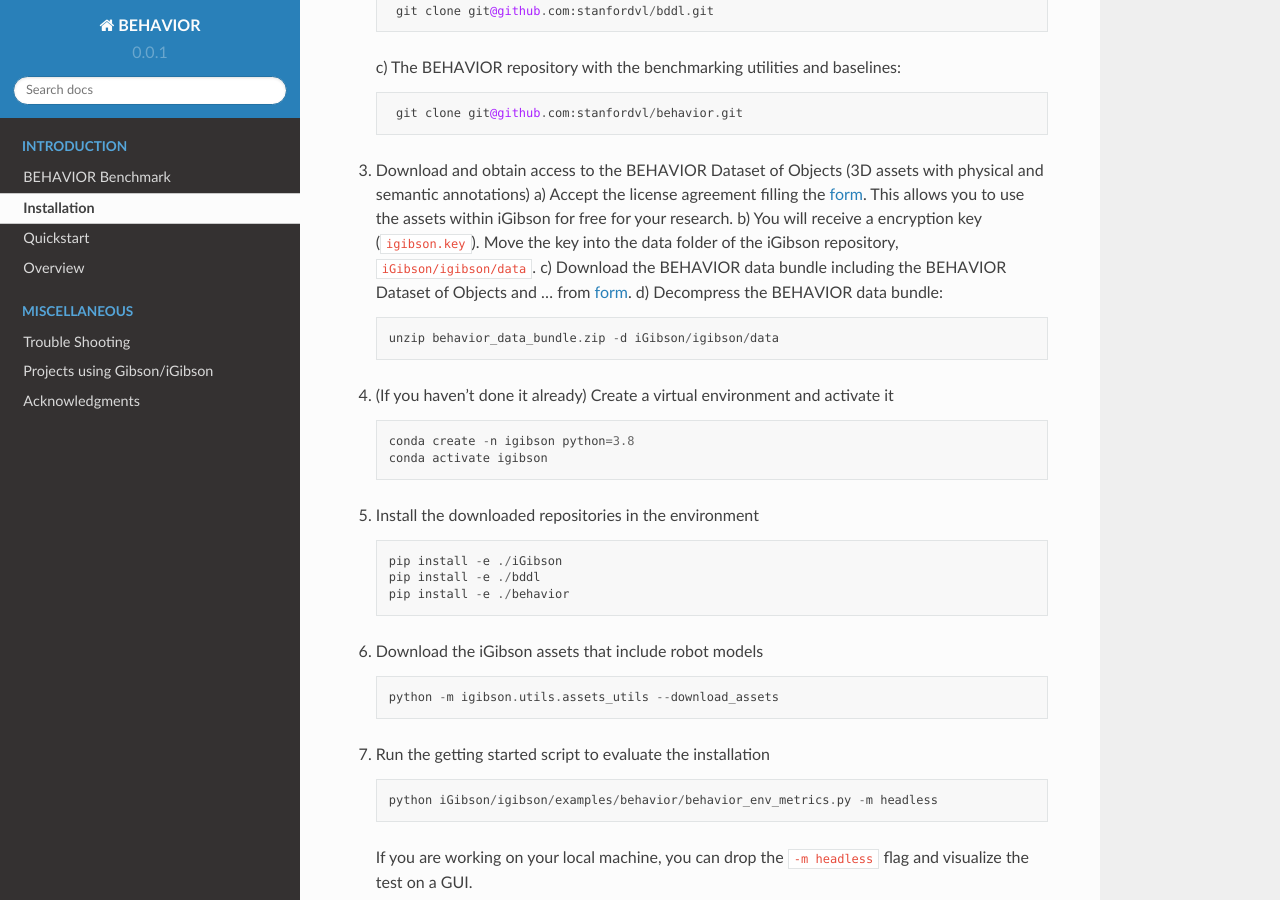
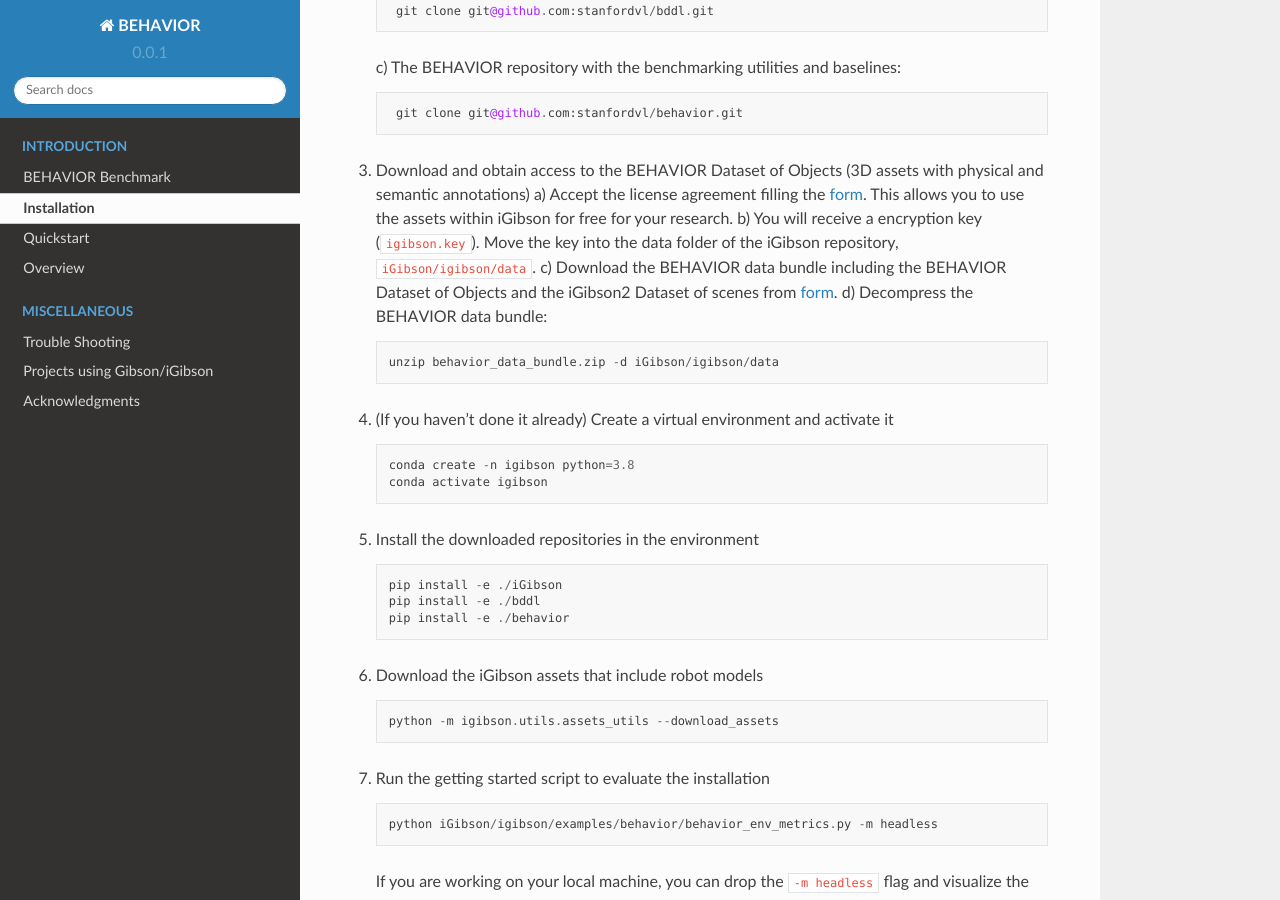
Before and after one commit to StanfordVL/behavior, a Sphinx documentation site: the page built from docs/installation.md, in a window 1280 px wide and 900 px high, scrolled down 357 px. Built offline with Sphinx 7.4.7 and the Read the Docs theme 2.0.0, drawn with Linux system fonts in a browser that asks for light colours.

Commit message:
installation

````diff
--- a/docs/installation.md
+++ b/docs/installation.md
@@ -17,7 +17,7 @@
 3) Download and obtain access to the BEHAVIOR Dataset of Objects (3D assets with physical and semantic annotations)
     a) Accept the license agreement filling the [form](https://forms.gle/GXAacjpnotKkM2An7). This allows you to use the assets within iGibson for free for your research.
     b) You will receive a encryption key (`igibson.key`). Move the key into the data folder of the iGibson repository, `iGibson/igibson/data`.
-    c) Download the BEHAVIOR data bundle including the BEHAVIOR Dataset of Objects and ... from [form]().
+    c) Download the BEHAVIOR data bundle including the BEHAVIOR Dataset of Objects and the iGibson2 Dataset of scenes from [form]().
     d) Decompress the BEHAVIOR data bundle:
     ```
     unzip behavior_data_bundle.zip -d iGibson/igibson/data
````
